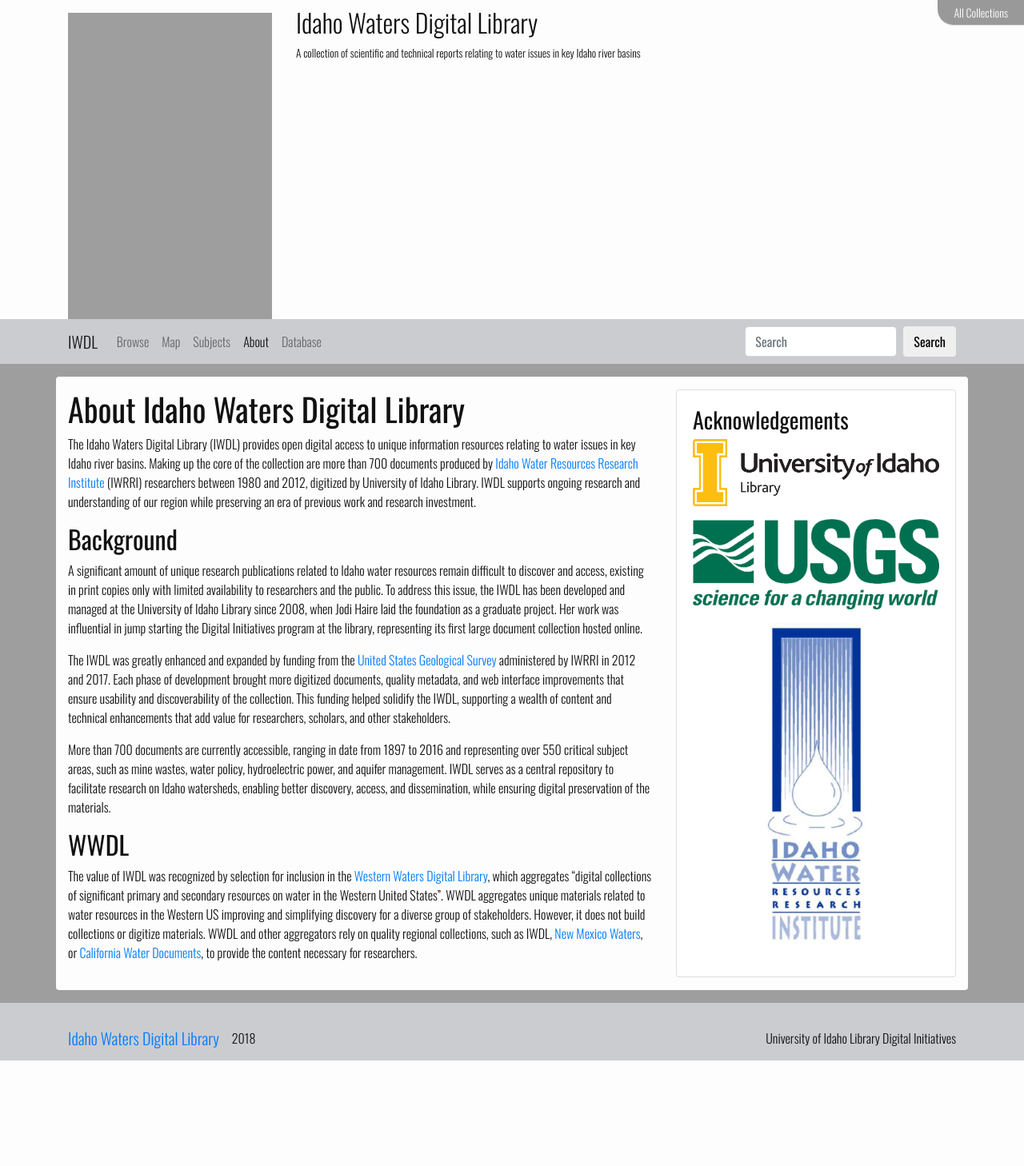
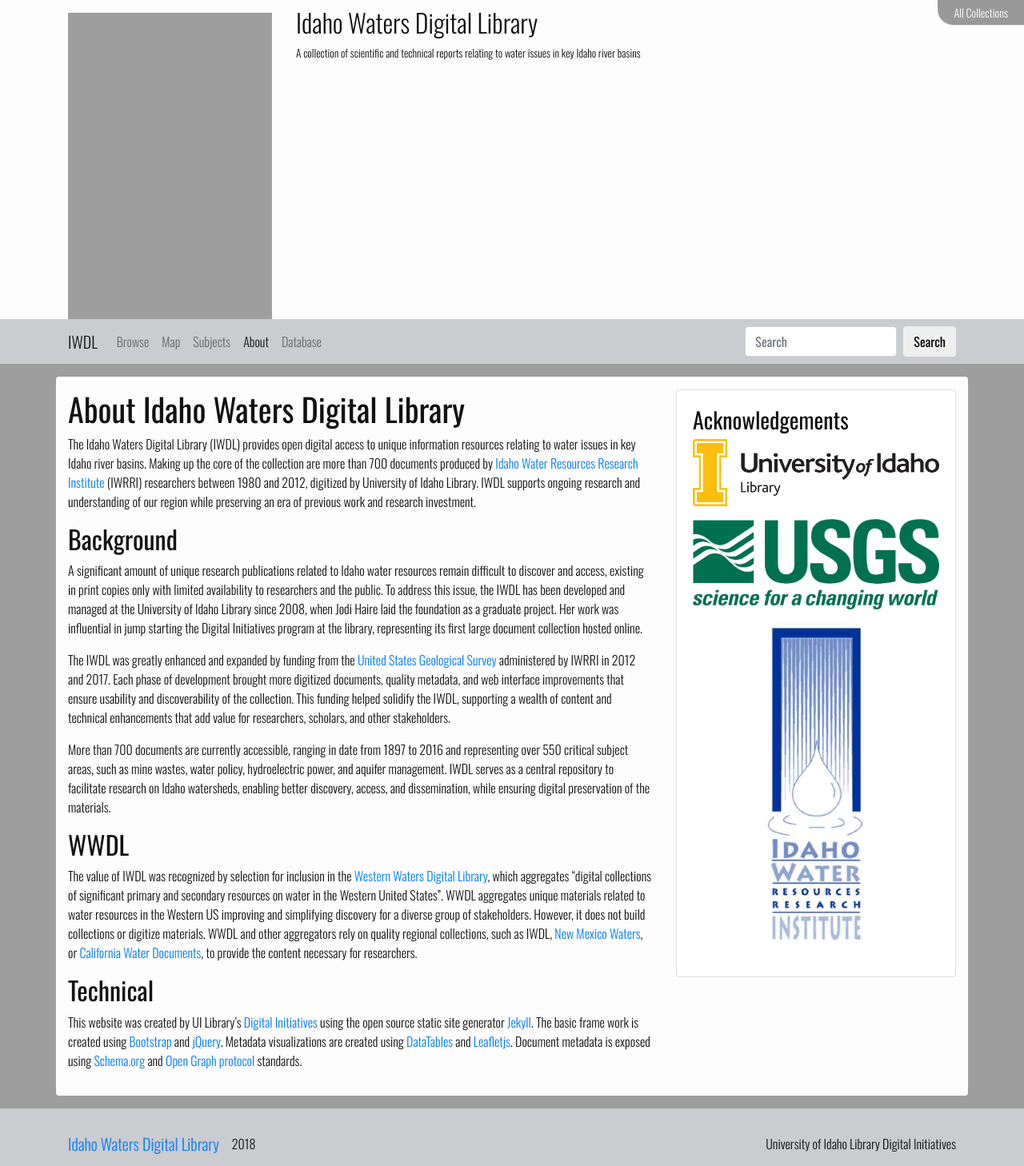
Before and after one commit to uidaholib/iwdl_source, a Jekyll site: the page built from about.md, in a window 1280 px wide. Shown: the whole page at 80% size. Built offline with Jekyll 4.4.1, drawn with Linux system fonts in a browser that asks for light colours; before the commit the page ends 1326 px from its top, so only the background shows below that.

Commit message:
add source projects to about

```diff
--- a/about.md
+++ b/about.md
@@ -34,6 +34,13 @@
 However, it does not build collections or digitize materials.
 WWDL and other aggregators rely on quality regional collections, such as IWDL, [New Mexico Waters](http://econtent.unm.edu/cdm/landingpage/collection/NMWaters), or [California Water Documents](http://ccdl.libraries.claremont.edu/cdm/landingpage/collection/cwd), to provide the content necessary for researchers.
 
+## Technical
+
+This website was created by UI Library's [Digital Initiatives](https://www.lib.uidaho.edu/digital/) using the open source static site generator [Jekyll](https://jekyllrb.com/).
+The basic frame work is created using [Bootstrap](https://getbootstrap.com/) and [jQuery](https://jquery.com/).
+Metadata visualizations are created using [DataTables](https://datatables.net/) and [Leafletjs](http://leafletjs.com/).
+Document metadata is exposed using [Schema.org](http://schema.org) and [Open Graph protocol](http://ogp.me/) standards.
+
 </div>
 <div class="col-md-4">
 <div class="card">
```
